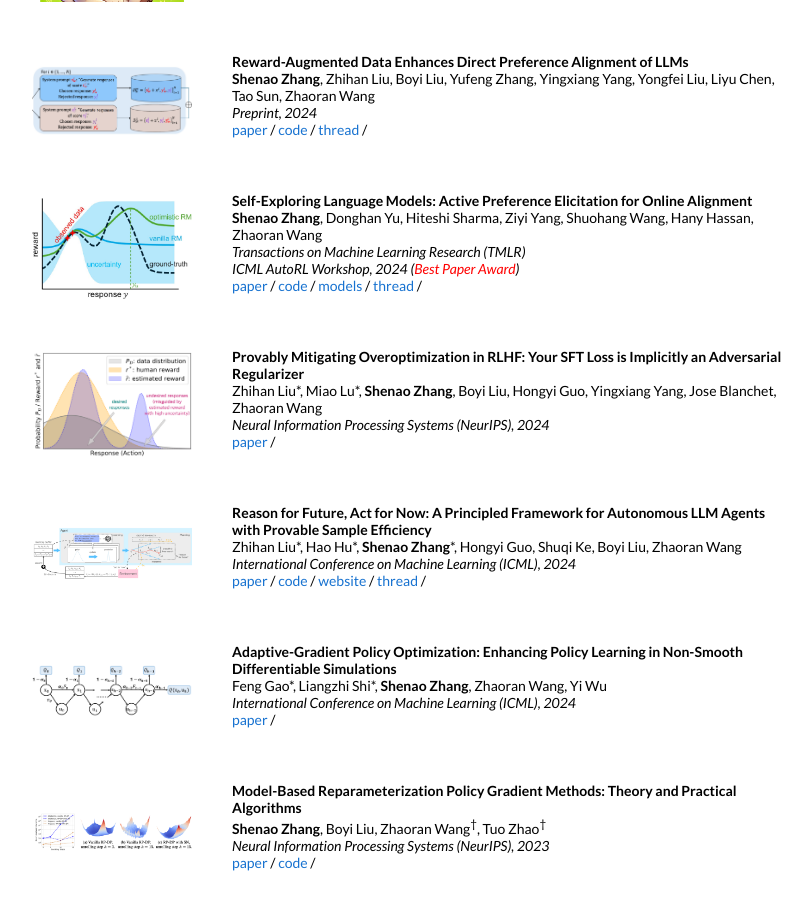
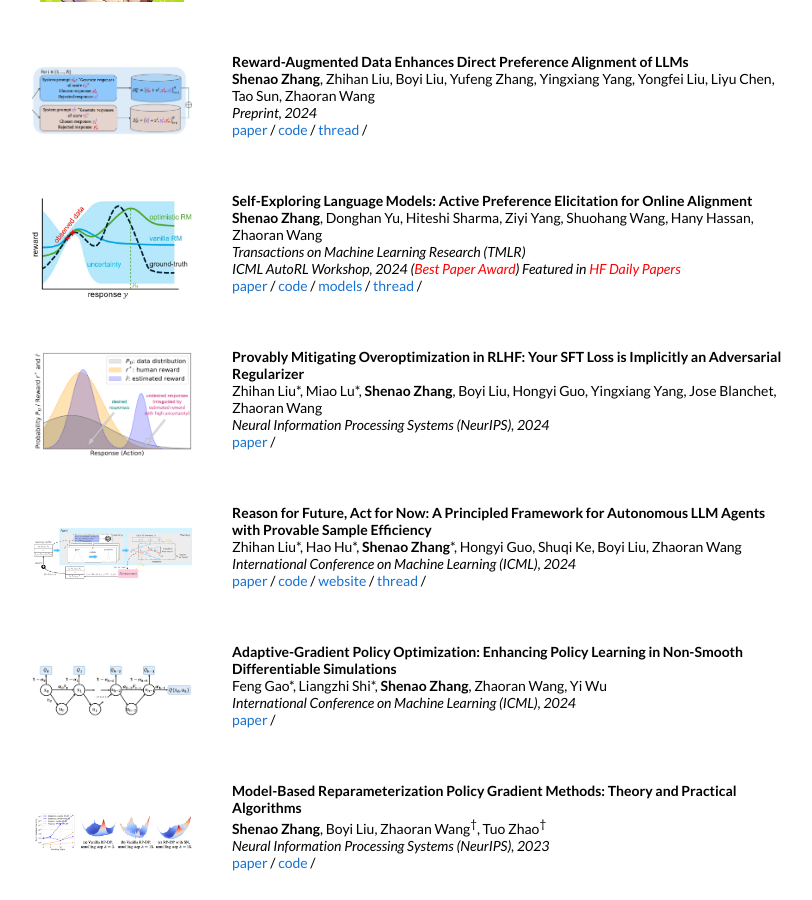
Before and after one commit to shenao-zhang/shenao-zhang.github.io, a Jekyll site: the page built from _posts/2024-12-25-oreo.markdown, in a window 1280 px wide and 900 px high, scrolled down 600 px. Shown: the whole window, without its empty margins (228-1040 px from the left). Built offline with Jekyll 4.4.1, drawn with Linux system fonts in a browser that asks for light colours.

Commit message:
Update 2024-06-06-selm.markdown

```diff
--- a/_posts/2024-06-06-selm.markdown
+++ b/_posts/2024-06-06-selm.markdown
@@ -7,7 +7,8 @@ categories: research
 author: "Shenao Zhang"
 authors: "<strong>Shenao Zhang</strong>, Donghan Yu, Hiteshi Sharma, Ziyi Yang, Shuohang Wang, Hany Hassan, Zhaoran Wang"
 venue: "Transactions on Machine Learning Research (TMLR)<br>
-ICML AutoRL Workshop, 2024 (<span style='color: red;'>Best Paper Award</span>)"
+ICML AutoRL Workshop, 2024 (<span style='color: red;'>Best Paper Award</span>)
+Featured in <a href='https://huggingface.co/papers/2405.19332' style='color: red;'>HF Daily Papers</a>"
 arxiv: https://arxiv.org/abs/2405.19332
 code: https://github.com/shenao-zhang/SELM
 thread: https://twitter.com/ShenaoZhang/status/1796271110104740009
```
